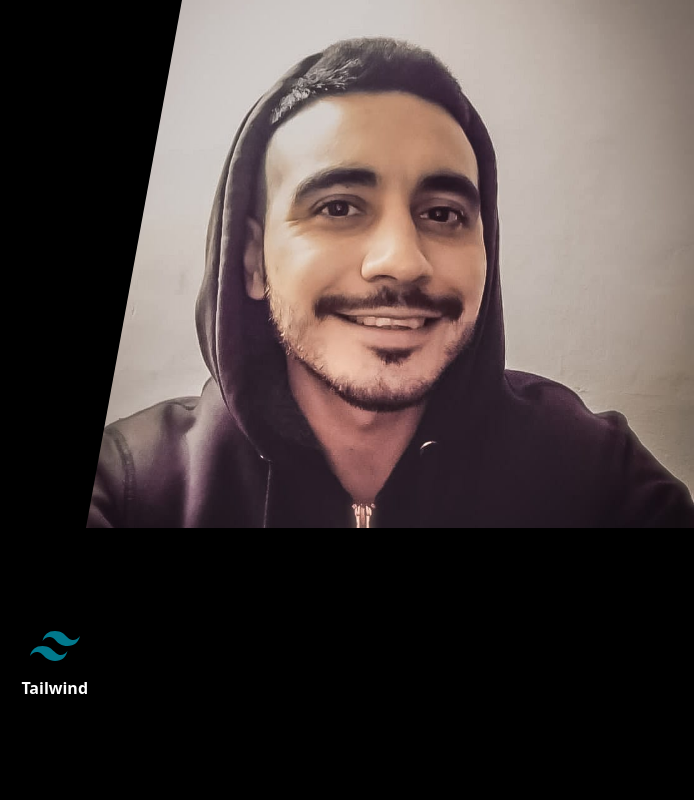
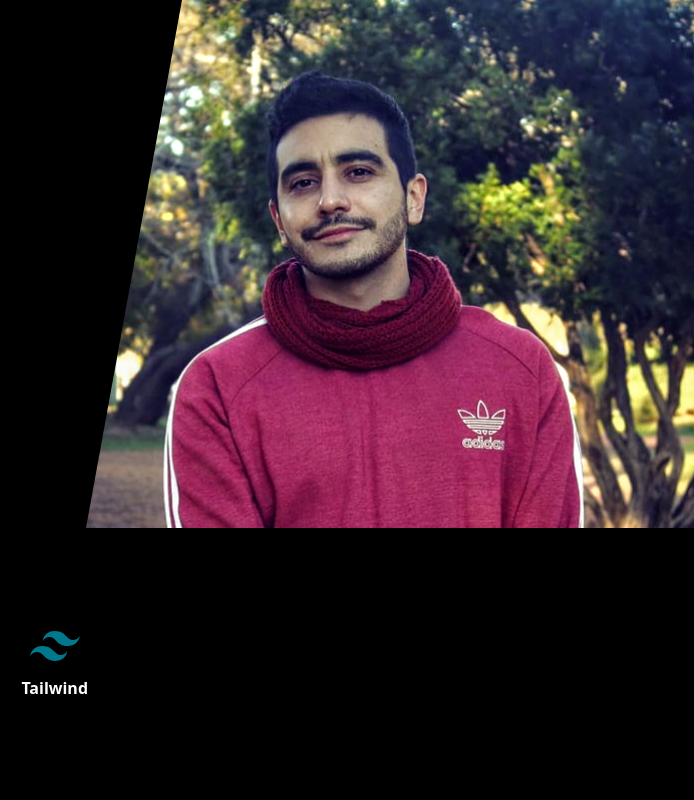
Before and after one commit to tferreyraw/portafolio, a website: page index.html in a window 1280 px wide. Shown: the top 800 px of the page, 586-1280 px from the left. Drawn offline with nearby package versions, Linux system fonts and the light colour scheme.

Commit message:
Cambio imagen perfil

```diff
--- a/index.html
+++ b/index.html
@@ -102,7 +102,7 @@
       <div class="lg:absolute lg:inset-y-0 lg:right-0 lg:w-1/2">
         <img
           class="h-56 w-full object-cover sm:h-72 md:h-96 lg:w-full lg:h-full"
-          src="./assets/perfil.jpg"
+          src="./assets/perfil.png"
           alt=""
         />
       </div>
```
Also changed, not shown: assets/perfil.jpg (deleted), assets/perfil.png (added), assets/portfolio.png.
